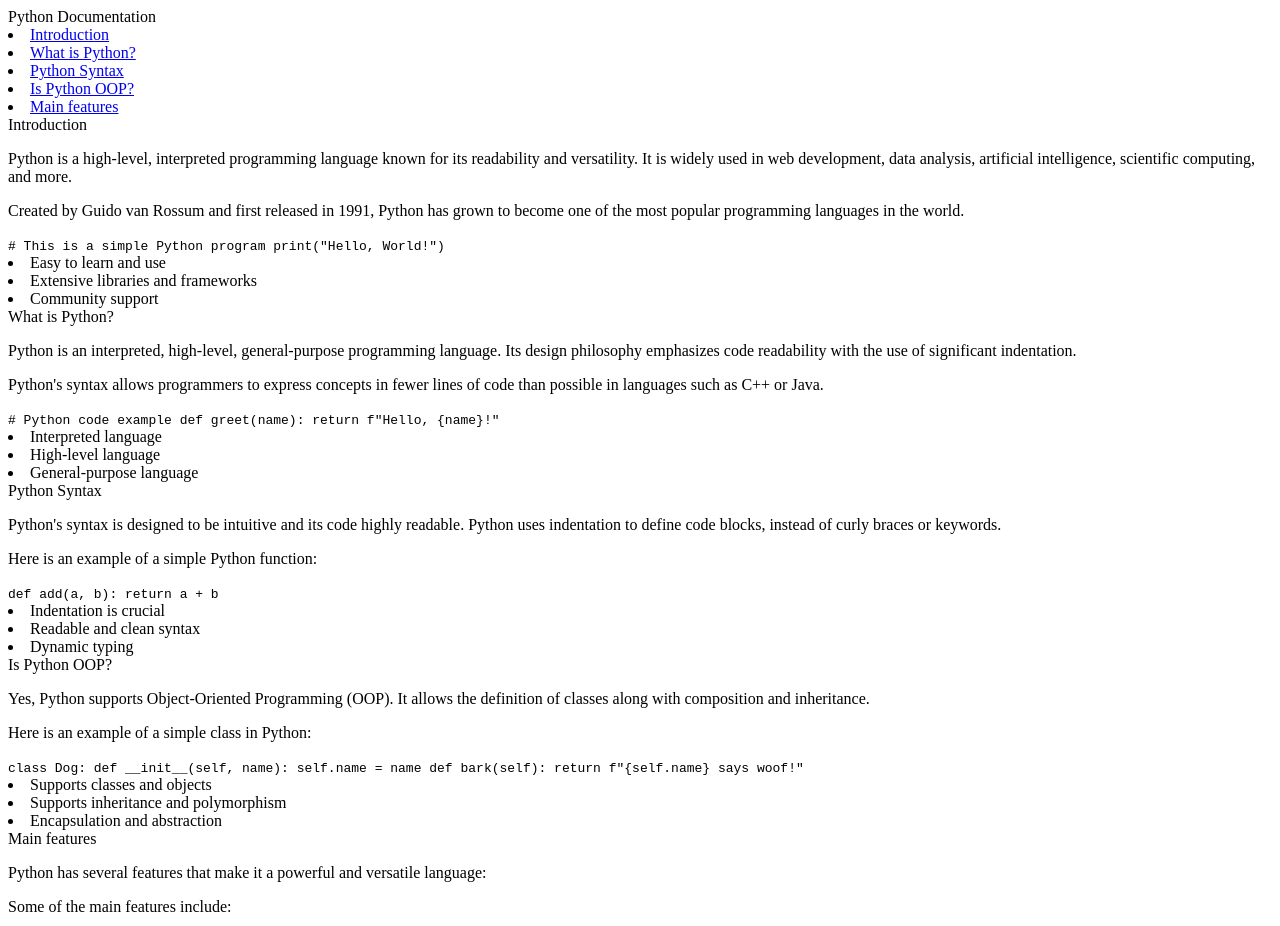
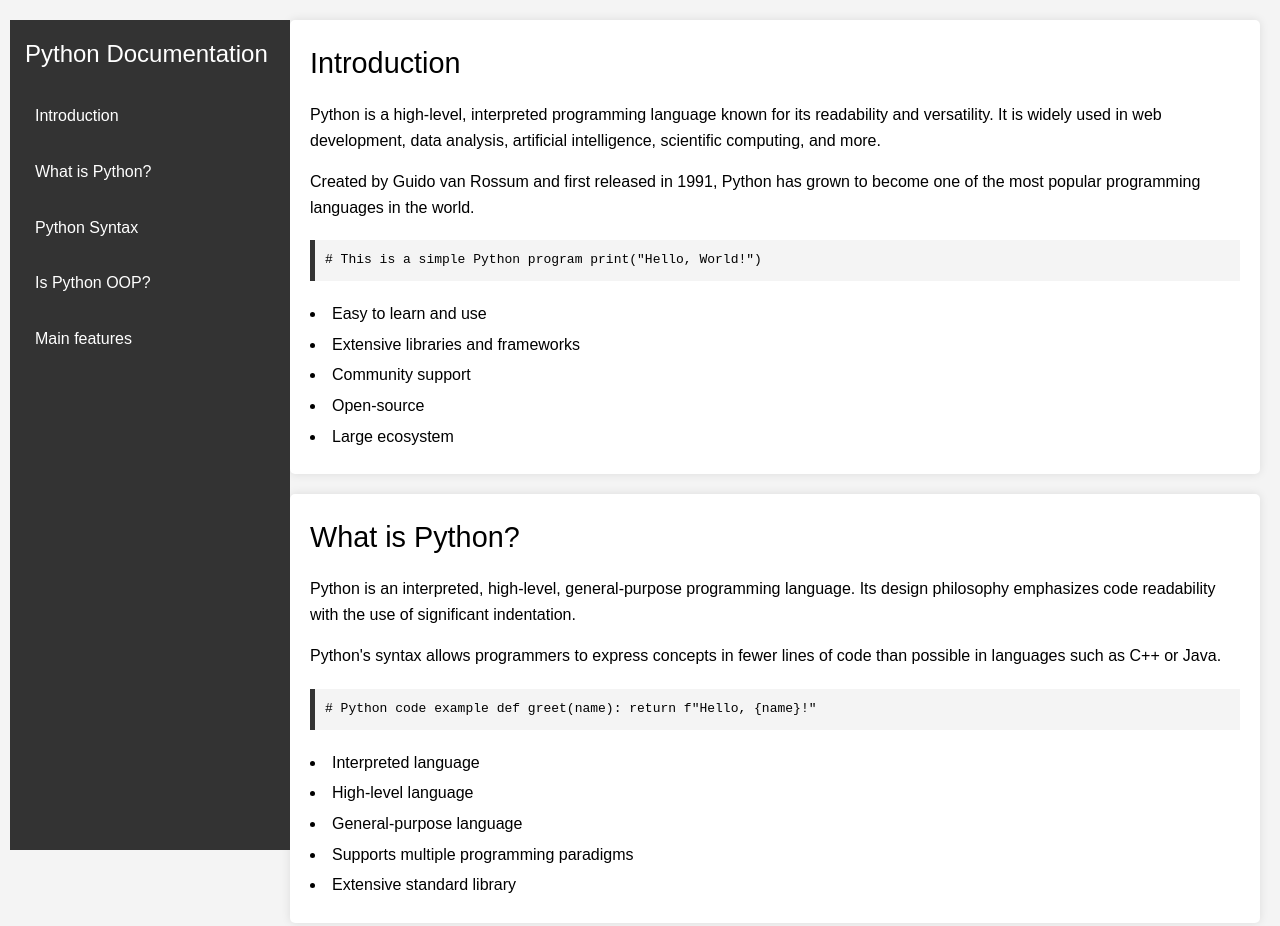
Before and after one commit to Hyron04/technicalDocumentationPage, a plain HTML site: page index.html in a window 1280 px wide. Shown: the top 926 px of the page. Drawn offline with Linux system fonts and the light colour scheme.

Commit message:
CSS design

```diff
--- a/index.html
+++ b/index.html
@@ -5,6 +5,7 @@
         <meta name="viewport" content="width=device-width, initial-scale=1.0">
         <title>Technical Documentation Page</title>
         <link rel="stylesheet" href="/styles.css">
+        <link rel="icon" href="images/pythonIcon.png" type="image/png">
     </head>
     <body>
         <main id="main-doc">
@@ -16,6 +17,7 @@
                 <li><a class="nav-link" href="#isPythonOPP">Is Python OOP?</a></li>
                 <li><a class="nav-link" href="#mainFeatures">Main features</a></li>
             </nav>
+
             <section class="main-section" id="introduction">
                 <header>Introduction</header>
                 <p>Python is a high-level, interpreted programming language known for its readability and versatility. It is widely used in web development, data analysis, artificial intelligence, scientific computing, and more.</p>
@@ -27,7 +29,10 @@
                 <li>Easy to learn and use</li>
                 <li>Extensive libraries and frameworks</li>
                 <li>Community support</li>
+                <li>Open-source</li>
+                <li>Large ecosystem</li>
             </section>
+
             <section class="main-section" id="whatIsPython?">
                 <header>What is Python?</header>
                 <p>Python is an interpreted, high-level, general-purpose programming language. Its design philosophy emphasizes code readability with the use of significant indentation.</p>
@@ -40,7 +45,10 @@
                 <li>Interpreted language</li>
                 <li>High-level language</li>
                 <li>General-purpose language</li>
+                <li>Supports multiple programming paradigms</li>
+                <li>Extensive standard library</li>
             </section>
+
             <section class="main-section" id="pythonSyntax">
                 <header>Python Syntax</header>
                 <p>Python's syntax is designed to be intuitive and its code highly readable. Python uses indentation to define code blocks, instead of curly braces or keywords.</p>
@@ -52,7 +60,10 @@
                 <li>Indentation is crucial</li>
                 <li>Readable and clean syntax</li>
                 <li>Dynamic typing</li>
+                <li>Supports functional programming</li>
+                <li>Supports procedural programming</li>
             </section>
+
             <section class="main-section" id="isPythonOPP">
                 <header>Is Python OOP?</header>
                 <p>Yes, Python supports Object-Oriented Programming (OOP). It allows the definition of classes along with composition and inheritance.</p>
@@ -68,7 +79,10 @@
                 <li>Supports classes and objects</li>
                 <li>Supports inheritance and polymorphism</li>
                 <li>Encapsulation and abstraction</li>
+                <li>Supports multiple inheritance</li>
+                <li>Supports metaclasses</li>
             </section>
+
             <section class="main-section" id="mainFeatures">
                 <header>Main features</header>
                 <p>Python has several features that make it a powerful and versatile language:</p>
@@ -82,6 +96,8 @@
                 <li>Extensive standard library</li>
                 <li>Cross-platform compatibility</li>
                 <li>Support for multiple programming paradigms</li>
+                <li>Dynamic typing</li>
+                <li>Garbage collection</li>
             </section>
         </main>
     </body>
--- a/styles.css
+++ b/styles.css
@@ -0,0 +1,72 @@
+
+
+#navbar {
+    width: 250px;
+    background-color: #333;
+    color: #fff;
+    padding: 15px;
+    position: fixed;
+    left: 10px;
+    height: 100%;
+    overflow: auto;
+}
+
+#navbar header {
+    font-size: 1.5em;
+    margin-bottom: 20px;
+}
+
+#navbar li {
+    list-style: none;
+    margin: 10px 0;
+}
+
+#navbar a {
+    color: #fff;
+    text-decoration: none;
+    display: block;
+    padding: 10px;
+    border-radius: 5px;
+}
+
+#navbar a:hover {
+    background-color: #575757;
+}
+
+body {
+    font-family: Arial, sans-serif;
+    line-height: 1.6;
+    margin: 0;
+    padding: 0;
+    background-color: #f4f4f4;
+}
+
+#main-doc {
+    margin-left: 270px;
+    padding: 20px;
+}
+
+.main-section {
+    background-color: #fff;
+    padding: 20px;
+    border-radius: 5px;
+    box-shadow: 0 0 10px rgba(0, 0, 0, 0.1);
+    margin-bottom: 20px;
+}
+
+.main-section header {
+    font-size: 1.8em;
+    margin-bottom: 10px;
+}
+
+code {
+    display: block;
+    background-color: #f4f4f4;
+    padding: 10px;
+    border-left: 5px solid #333;
+    margin: 20px 0;
+}
+
+li {
+    margin: 5px 0;
+}
```
Also changed, not shown: images/pythonIcon.png (added).
